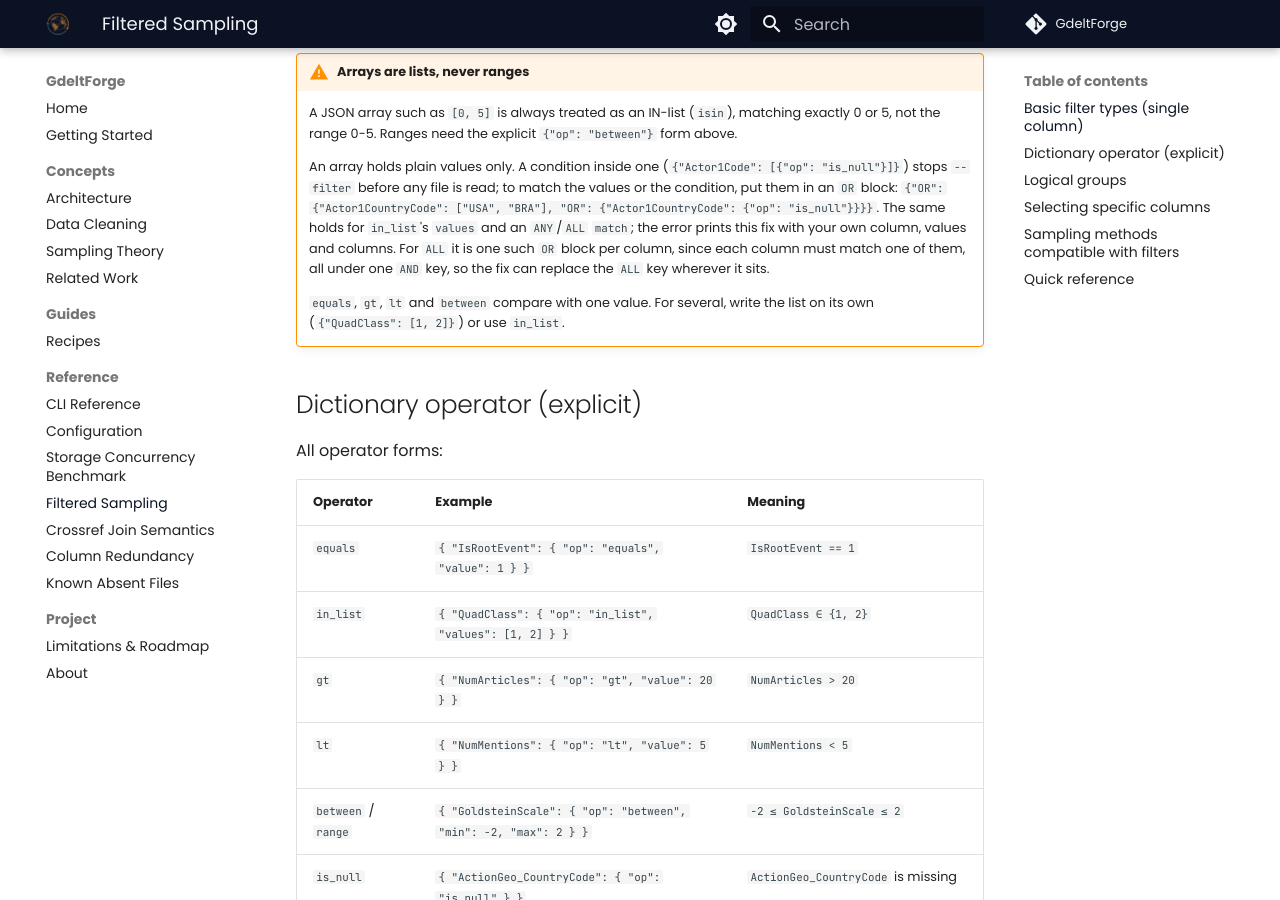
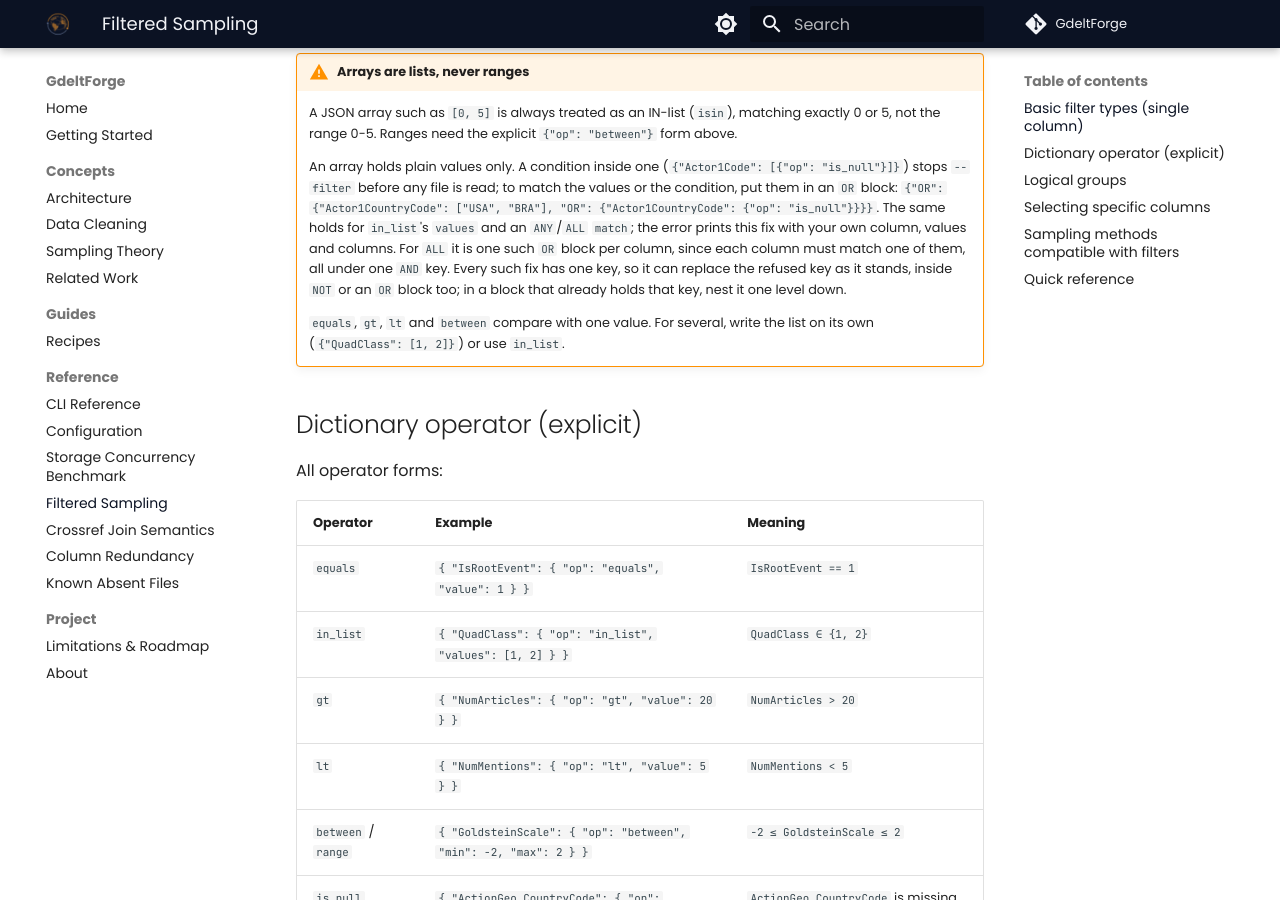
Before and after one commit to Vinicius-Teixeirac/GdeltForge, an MkDocs documentation site: the page built from docs/filtered-sampling.md, in a window 1280 px wide and 900 px high, scrolled down 1612 px. Built offline with MkDocs 1.6.1 and Material for MkDocs 9.7.7, drawn with Linux system fonts in a browser that asks for light colours; comment, search, counter and statistics services are not loaded.

Commit message:
docs(sample): say where a one key list fix can stand in
The docs said the ALL list fix can replace the ALL key wherever it
sits. Every list fix has one key, so it stands in for the refused key
inside NOT or an OR block, but in a block that already holds that key
(an AND fix where the block has an AND) it repeats the key and is
refused. They now say to nest it one level down there.

Claude Code has been used: the brief below condenses the session:

    A third independent test of the 0.17.1 filter fixes failed one
    check: the repeated key hint now names the key, so for AND or OR
    written twice the printed form repeats that key and following it
    is refused again. Fix that, list the key naming in the changelog,
    and fix the two notes the test left: the both-must-hold form
    written beside a condition inside an OR block is ORed, and the
    docs say a one-key list fix fits wherever the key sits, which
    fails in a block that already holds that key.

Co-Authored-By: Claude Opus 5.5 <noreply@anthropic.com>

```diff
--- a/docs/filtered-sampling.md
+++ b/docs/filtered-sampling.md
@@ -51,7 +51,7 @@ Equivalent to `0 ≤ GoldsteinScale ≤ 5`.
 
     A JSON array such as `[0, 5]` is always treated as an IN-list (`isin`), matching exactly 0 or 5, not the range 0-5. Ranges need the explicit `{"op": "between"}` form above.
 
-    An array holds plain values only. A condition inside one (`{"Actor1Code": [{"op": "is_null"}]}`) stops `--filter` before any file is read; to match the values or the condition, put them in an `OR` block: `{"OR": {"Actor1CountryCode": ["USA", "BRA"], "OR": {"Actor1CountryCode": {"op": "is_null"}}}}`. The same holds for `in_list`'s `values` and an `ANY`/`ALL` `match`; the error prints this fix with your own column, values and columns. For `ALL` it is one such `OR` block per column, since each column must match one of them, all under one `AND` key, so the fix can replace the `ALL` key wherever it sits.
+    An array holds plain values only. A condition inside one (`{"Actor1Code": [{"op": "is_null"}]}`) stops `--filter` before any file is read; to match the values or the condition, put them in an `OR` block: `{"OR": {"Actor1CountryCode": ["USA", "BRA"], "OR": {"Actor1CountryCode": {"op": "is_null"}}}}`. The same holds for `in_list`'s `values` and an `ANY`/`ALL` `match`; the error prints this fix with your own column, values and columns. For `ALL` it is one such `OR` block per column, since each column must match one of them, all under one `AND` key. Every such fix has one key, so it can replace the refused key as it stands, inside `NOT` or an `OR` block too; in a block that already holds that key, nest it one level down.
 
     `equals`, `gt`, `lt` and `between` compare with one value. For several, write the list on its own (`{"QuadClass": [1, 2]}`) or use `in_list`.
 
```
Also changed, not shown: CHANGELOG.md (+1 -1 lines).
